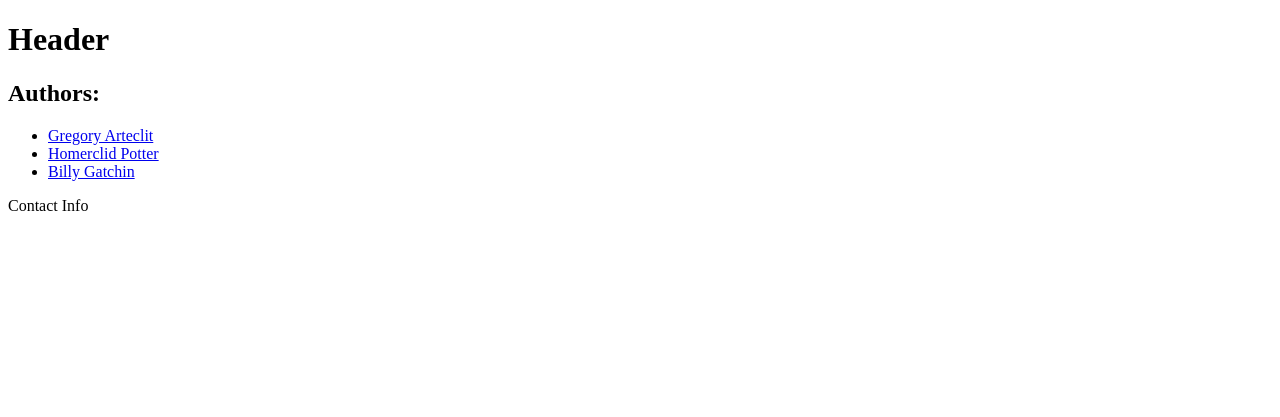
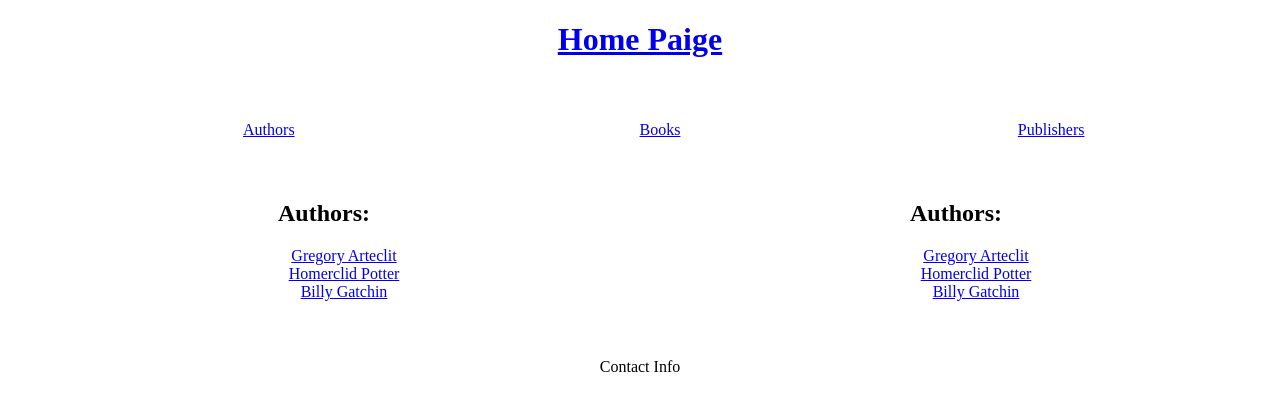
Before and after one commit to DonPomidon/DjangoProject, a Django app: page /authors/ in a window 1280 px wide. Shown: the top 417 px of the page. Run offline with Django 5.2, Linux system fonts and the light colour scheme; data comes from the database, SQL or seed files in the repository.

Commit message:
Task 3.3, redesigned all site views

```diff
--- a/pages/views.py
+++ b/pages/views.py
@@ -5,10 +5,12 @@ import datetime
 
 
 def home_page(request):
+    authors = Author.objects.all()
     context = {
         'title': 'Main page',
         'name': 'Djonas',
         'text': 'Hello!',
+        'authors': authors,
     }
     return render(request, 'home_page.html', context)
 
@@ -21,17 +23,19 @@ def current_datetime(request):
 
 def authors(request):
     all_authors = Author.objects.all()
-    return render(request, 'authors.html', {'authors': all_authors})
+    return render(request, 'authors.html', {'authors': all_authors, 'all_authors': all_authors})
 
 
 def books(request):
     all_books = Book.objects.all()
-    return render(request, 'books.html', {'books': all_books})
+    authors = Author.objects.all()
+    return render(request, 'books.html', {'books': all_books, 'authors': authors})
 
 
 def publishers(request):
     all_publishers = Publisher.objects.all()
-    return render(request, 'publishers.html', {'publishers': all_publishers})
+    authors = Author.objects.all()
+    return render(request, 'publishers.html', {'publishers': all_publishers, 'authors': authors})
 
 
 def authors_books_information(request):
@@ -49,4 +53,5 @@ def authors_books_information(request):
     else:
         books_info = [("No author selected",)]
 
-    return render(request, 'authors_books_information.html', {'books_info': books_info})
+    authors = Author.objects.all()
+    return render(request, 'authors_books_information.html', {'books_info': books_info, 'authors': authors})
--- a/templates/base.html
+++ b/templates/base.html
@@ -3,17 +3,68 @@
 <head>
     <meta charset="UTF-8">
     <title>{% block title %}Main Page{% endblock title %}</title>
+    <style>
+        header {
+            text-align: center;
+        }
+        nav {
+            text-align: center;
+            padding: 2%;
+        }
+        nav ul {
+            display: flex;
+        }
+        nav ul li {
+            flex: 1;
+            text-align: center;
+        }
+        ul {
+            list-style-type: none;
+        }
+        main {
+            display: flex;
+        }
+        main div {
+            flex: 1;
+            text-align: center;
+        }
+        footer {
+            text-align: center;
+            padding: 2%;
+        }
+    </style>
 </head>
 <body>
     <header>
         {% block header %}
-        <h1>Header</h1>
+        <h1><a href="{% url 'home_page' %}">Home Paige</a></h1>
         {% endblock header %}
     </header>
+    <nav>
+        {% block nav_bar %}
+        <ul class="nav_bar">
+            <li><a href="{% url 'authors' %}">Authors</a></li>
+            <li><a href="{% url 'books' %}">Books</a></li>
+            <li><a href="{% url 'publishers' %}">Publishers</a></li>
+        </ul>
+        {% endblock nav_bar %}
+    </nav>
     <main>
-        {% block content %}
-        <p>Main Content</p>
-        {% endblock content %}
+        <div>
+            {% block sidebar %}
+            <h2>Authors:</h2>
+            <ul>
+            {% for author in authors %}
+                <li><a href="{% url 'authors_books_information' %}?author={{ author.name }}">{{ author.name }}</a></li>
+            {% endfor %}
+            </ul>
+            {% endblock sidebar %}
+        </div>
+        <div>
+            {% block content %}
+            <p>Main Content</p>
+            {% endblock content %}
+        </div>
     </main>
     <footer>
         {% block footer %}
```
Also changed, not shown: templates/home_page.html (+0 -9 lines).
